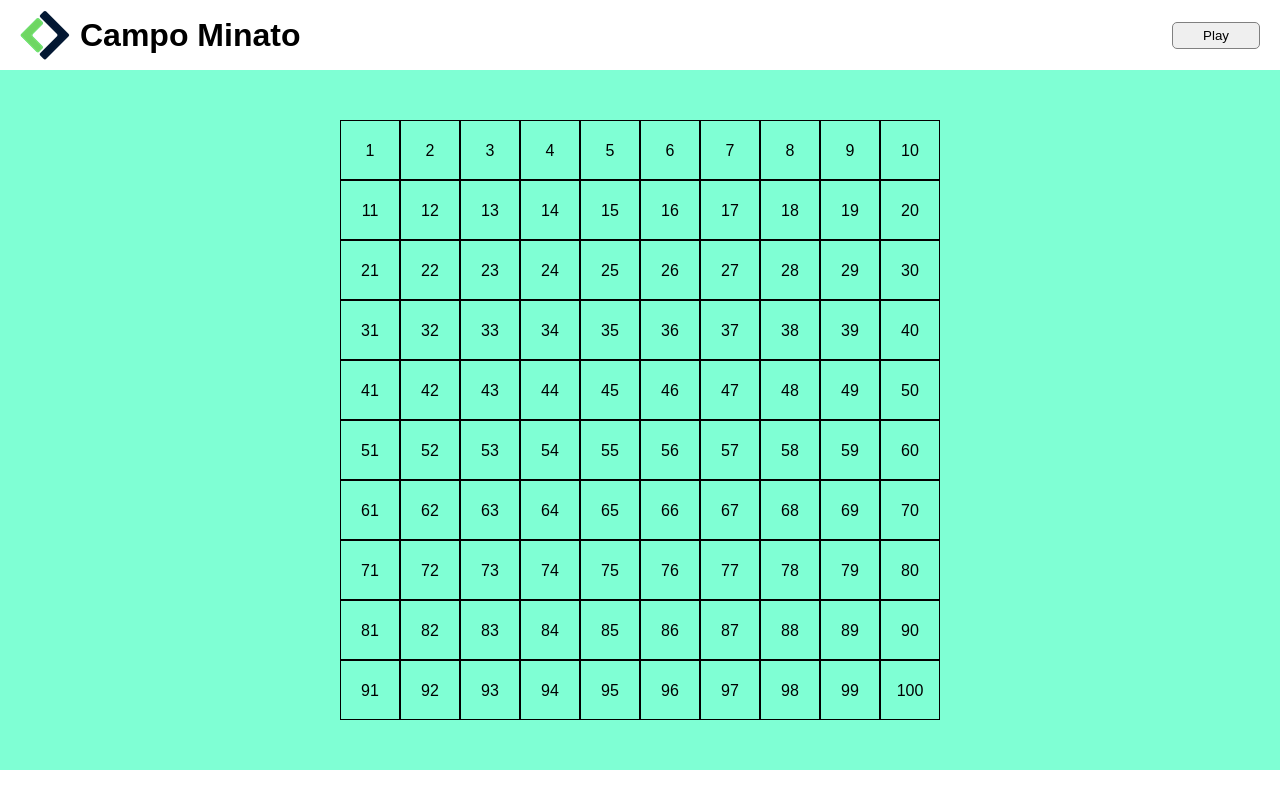
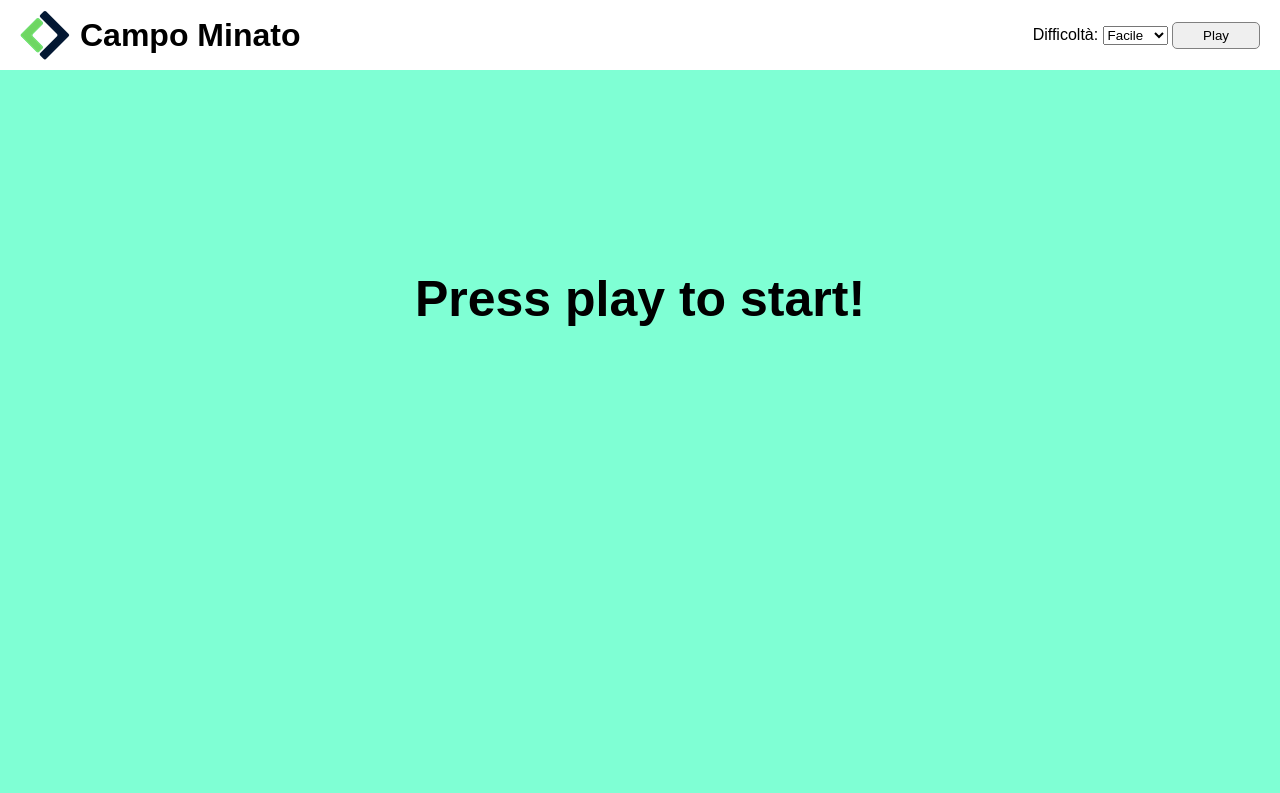
Before and after one commit to VincenzoDiMasi/js-campominato-dom, a plain HTML site: page index.html in a window 1280 px wide. Both pictures are taken after a click on the button "Play". Shown: the top 793 px of the page. Drawn offline with Linux system fonts and the light colour scheme.

Commit message:
add select html, start js

```diff
--- a/index.html
+++ b/index.html
@@ -21,6 +21,12 @@
             <h1> Campo Minato</h1>
         </div>
         <div class="nav-right">
+            <label for="difficulty"> Difficoltà: </label>
+            <select id="difficulty">
+                <option value="easy"> Facile </option>
+                <option value="medium"> Media </option>
+                <option value="hard"> Difficile</option>
+            </select>
             <button type="button" class="btn"> Play </button>
         </div>
     </header>
--- a/script.js
+++ b/script.js
@@ -1,69 +1,14 @@
-console.log('JS OK')
-
-/*
-L'utente clicca su un bottone che genererà una griglia di gioco quadrata.
-Ogni cella ha un numero progressivo, da 1 a 100.
-Ci saranno quindi 10 caselle per ognuna delle 10 righe.
-Quando l'utente clicca su ogni cella, la cella cliccata si colora di azzurro ed emetto
-un messaggio in console con il numero della cella cliccata.
-MILESTONE 1
-Prepariamo l'HTML ed il CSS per ottenere il risultato grafico che vediamo nell'immagine allegata.
-MILESTONE 2
-Rimuoviamo le celle che abbiamo inserito nell'HTML in modo da generarle tramite JS.
-Al click del bottone play,
-vengono generate 100 celle in 10 righe da 10 celle ciascuna.
-MILESTONE 3
-In ogni cella, deve comparire il numero corrispondente, in ordine da 1 a 100;
-#MILESTONE 4
-Al click sulla cella, stampiamo il numero della cella cliccata in console,
-poi coloriamo la cella d'azzurro!
-*/
-
-// Creo funzione per generare celle
-function createCell(number){
-    const cell = document.createElement('div');
-    cell.classList.add('cell');
-    cell.append(number);
-    return cell;
-}
 
 
-// Prendo elementi dal DOM
-const button = document.querySelector('.btn');
-const container = document.querySelector('.container');
-const grid = document.querySelector('.grid');
-const h2 = document.querySelector('h2');
-
-const rows = 10;
-const cols = 10;
-const totalCells = rows * cols;
-
-
-// Creo event listener al button
-button.addEventListener('click', function(){
-
-    // Rimuovo h2
-    container.removeChild(h2);
-
-    // Creo ciclo per aggiungere le celle
-    for(let i = 1 ; i <= totalCells; i++){
-        const cell = createCell(i);
-
-        cell.addEventListener('click', function(){
-            cell.classList.toggle('clicked');
-            console.log('cella n:' + i);
-        });
-        grid.appendChild(cell);
-    }
-
-
-});
-
 /* Copiamo la griglia fatta ieri nella nuova repo e aggiungiamo la logica del gioco (attenzione:
-:avviso:non bisogna copiare tutta la cartella dell'esercizio ma solo l'index.html, e le cartelle js/ css/ con i relativi script e fogli di stile, per evitare problemi con l'inizializzazione di git).
-Il computer deve generare 16 numeri casuali nello stesso range della difficoltà prescelta: le bombe. Attenzione: nella stessa cella può essere posizionata al massimo una bomba, perciò nell’array delle bombe non potranno esserci due numeri uguali.
-In seguito l'utente clicca su una cella: se il numero è presente nella lista dei numeri generati - abbiamo calpestato una bomba - la cella si colora di rosso e la partita termina. Altrimenti la cella cliccata si colora di azzurro e l'utente può continuare a cliccare sulle altre celle.
-La partita termina quando il giocatore clicca su una bomba o quando raggiunge il numero massimo possibile di numeri consentiti (ovvero quando ha rivelato tutte le celle che non sono bombe).
+:avviso:non bisogna copiare tutta la cartella dell'esercizio ma solo l'index.html, e le cartelle js/ css/ con i relativi script e fogli di stile,
+ per evitare problemi con l'inizializzazione di git).
+Il computer deve generare 16 numeri casuali nello stesso range della difficoltà prescelta: le bombe.
+Attenzione: nella stessa cella può essere posizionata al massimo una bomba, perciò nell’array delle bombe non potranno esserci due numeri uguali.
+In seguito l'utente clicca su una cella: se il numero è presente nella lista dei numeri generati - abbiamo calpestato una bomba -
+la cella si colora di rosso e la partita termina. Altrimenti la cella cliccata si colora di azzurro e l'utente può continuare a cliccare sulle altre celle.
+La partita termina quando il giocatore clicca su una bomba o quando raggiunge il numero massimo possibile di numeri consentiti
+(ovvero quando ha rivelato tutte le celle che non sono bombe).
 Al termine della partita il software deve comunicare il punteggio, cioè il numero di volte che l’utente ha cliccato su una cella che non era una bomba.
 # MILESTONE 1
 Prepariamo "qualcosa" per tenere il punteggio dell'utente.
@@ -73,9 +18,82 @@ Se riusciamo, facciamo anche in modo da non poter più cliccare la stessa cella.
 Facciamo in modo di generare 16 numeri casuali (tutti diversi) compresi tra 1 e il massimo di caselle disponibili.
 Generiamoli e stampiamo in console per essere certi che siano corretti
 # MILESTONE 3
-Quando l'utente clicca su una cella, verifichiamo se ha calpestato una bomba, controllando se il numero di cella è presente nell'array di bombe. Se si, la cella diventa rossa (raccogliamo il punteggio e e scriviamo in console che la partita termina) altrimenti diventa azzurra e dobbiamo incrementare il punteggio.
+Quando l'utente clicca su una cella, verifichiamo se ha calpestato una bomba, controllando se il numero di cella è presente nell'array di bombe.
+Se si, la cella diventa rossa (raccogliamo il punteggio e e scriviamo in console che la partita termina) altrimenti diventa azzurra e dobbiamo incrementare il punteggio.
 # MILESTONE 4
-Quando l'utente clicca su una cella, e questa non è una bomba, dobbiamo controllare se il punteggio incrementato ha raggiunto il punteggio massimo perchè in quel caso la partita termina. Raccogliamo quindi il messaggio è scriviamo un messaggio appropriato.
+Quando l'utente clicca su una cella, e questa non è una bomba, dobbiamo controllare se il punteggio incrementato ha raggiunto il punteggio massimo
+perchè in quel caso la partita termina. Raccogliamo quindi il messaggio è scriviamo un messaggio appropriato.
 (Ma come stabiliamo quale sia il punteggio massimo?)
 # MILESTONE 5
-Quando la partita termina dobbiamo capire se è terminata perchè è stata cliccata una bomba o se perchè l'utente ha raggiunto il punteggio massimo. Dobbiamo poi stampare in pagina il punteggio raggiunto ed il messaggio adeguato in caso di vittoria o sconfitta. */
+Quando la partita termina dobbiamo capire se è terminata perchè è stata cliccata una bomba o se perchè l'utente ha raggiunto il punteggio massimo.
+Dobbiamo poi stampare in pagina il punteggio raggiunto ed il messaggio adeguato in caso di vittoria o sconfitta. */
+
+// Creo funzione per generare celle
+function createCell(number){
+    const cell = document.createElement('div');
+    cell.classList.add('cell');
+    cell.append(number);
+    return cell;
+}
+// Creo funzione per generare un numero random
+function getRandomNumber (min, max, blacklist){
+    let randomNumber;
+    do{
+        randomNumber = Math.floor(Math.random()*(max + 1 - min)) + min;
+    } while(blacklist.includes(randomNumber));
+    return randomNumber;
+}
+
+// Prendo elementi dal DOM
+const button = document.querySelector('.btn');
+const container = document.querySelector('.container');
+const h2 = document.querySelector('h2');
+const select = document.getElementById('difficulty');
+const grid = document.querySelector('.grid');
+
+// Event listener al button
+button.addEventListener('click', function(){
+    const userChoise = select.value;
+    let rows = 10;
+    let cols = 10;
+    if(userChoise === 'medium'){
+        rows = 9;
+        cols = 9;
+    } else if (userChoise === 'hard') {
+        rows = 7;
+        cols = 7;
+    }
+    const totalCells = rows * cols;
+
+
+    let score = 0;
+
+    const bombs = [];
+
+    grid.innerHTML = '';
+
+    // Genero 16 numeri casuali
+    for (let i = 1; i <= 16; i++){
+        //Aggiungo i numeri random nell'array bombe
+        const nRandom = getRandomNumber(1, totalCells, bombs);
+        bombs.push(nRandom);
+    }
+    console.log(bombs);
+
+    // Genero griglia
+    for(let i = 1 ; i <= totalCells; i++){
+        const cell = createCell(i);
+
+        if(userChoise === 'hard'){
+           grid.classList.add('hard');
+        } else if (userChoise === 'medium'){
+            grid.classList.add('medium');
+        }else{
+           grid.classList.add('easy')
+        }
+
+
+
+
+    }
+});
```
